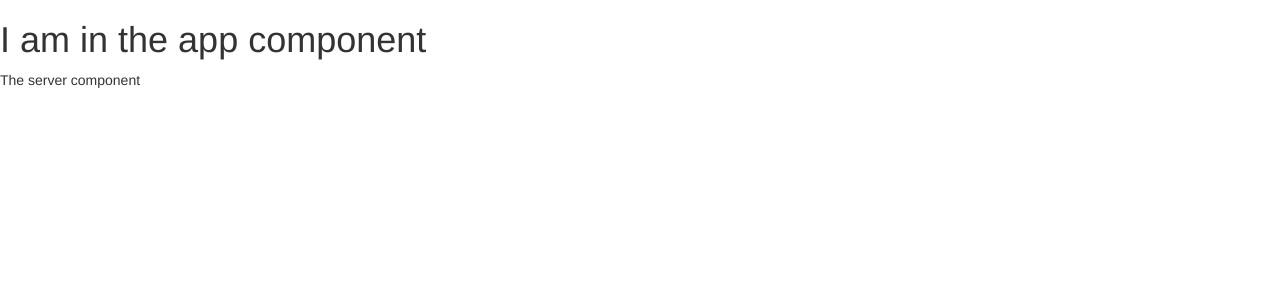
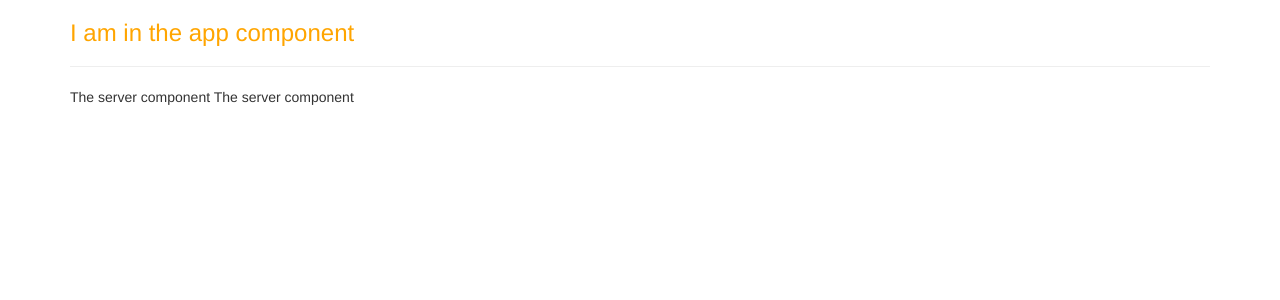
Before and after one commit to ounihamza100/angular-learning-project, an Angular app: page / in a window 1280 px wide. Shown: the top 300 px of the page. Built offline with nearby package versions, Linux system fonts and the light colour scheme.

Commit message:
working with componenet styles

```diff
--- a/src/app/app.component.css
+++ b/src/app/app.component.css
@@ -0,0 +1,3 @@
+h3 {
+  color: orangered;
+}
--- a/src/app/app.component.html
+++ b/src/app/app.component.html
@@ -1,2 +1,10 @@
-<h1>I am in the app component</h1>
-<app-server></app-server>
+<div class="container">
+  <div class="row">
+    <div class="col-xs-12">
+      <h3>I am in the app component</h3>
+      <hr>
+      <app-servers></app-servers>
+
+    </div>
+  </div>
+</div>
--- a/src/app/app.component.ts
+++ b/src/app/app.component.ts
@@ -3,7 +3,12 @@ import { Component } from '@angular/core';
 @Component({
   selector: 'app-root',
   templateUrl: './app.component.html',
-  styleUrls: ['./app.component.css']
+  // styleUrls: ['./app.component.css']
+  styles : [`
+    h3 {
+      color: orange;
+    }
+  `]
 })
 export class AppComponent {
   title = 'first-app';
--- a/src/app/servers/servers.component.ts
+++ b/src/app/servers/servers.component.ts
@@ -2,7 +2,7 @@ import { Component, OnInit } from '@angular/core';
 
 @Component({
   selector: 'app-servers',
-  templateUrl: './servers.component.html',
+  template: '<app-server></app-server><app-server></app-server>',
   styleUrls: ['./servers.component.css']
 })
 export class ServersComponent implements OnInit {
```
